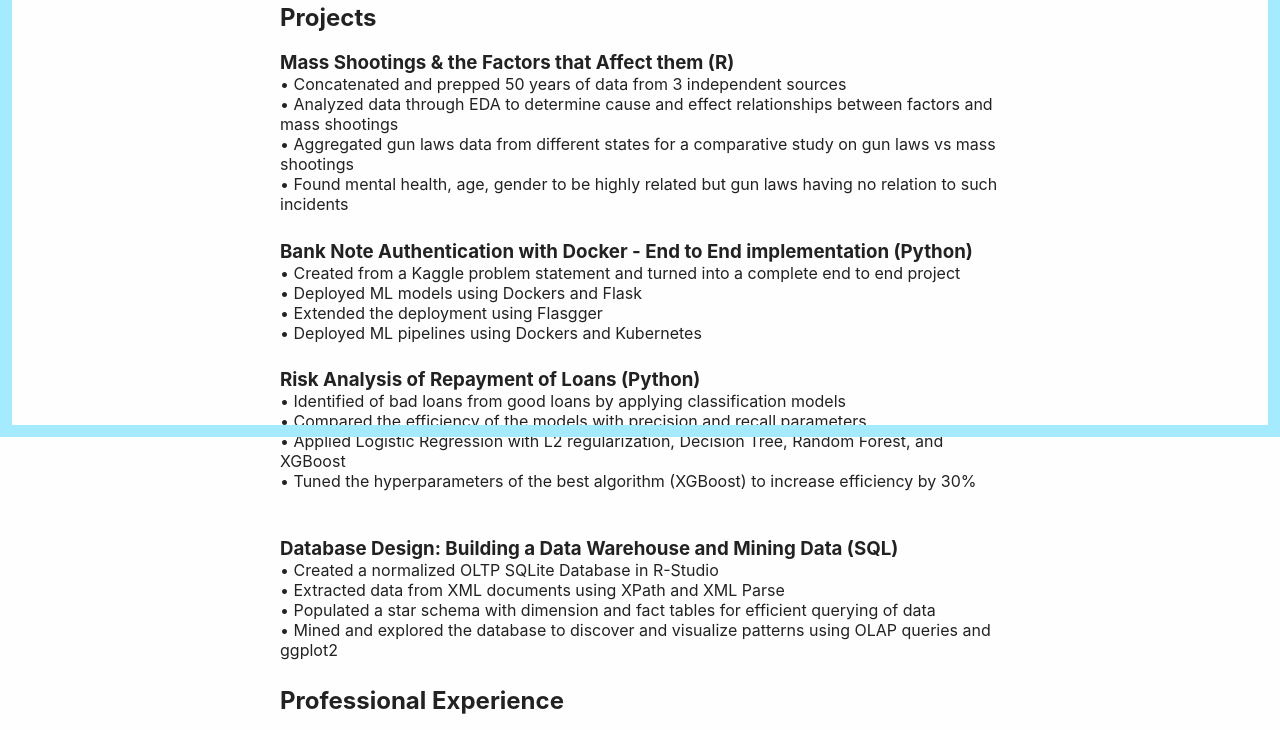
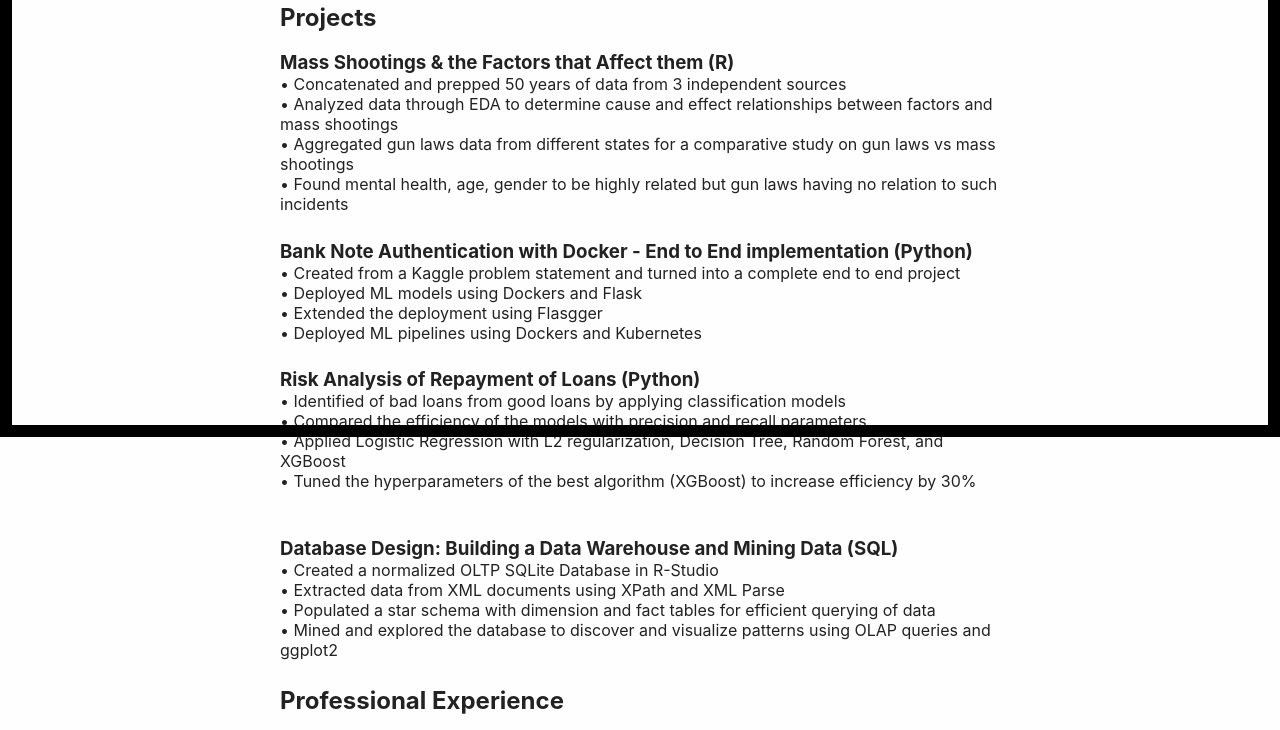
Before and after one commit to vedvyas04/build-your-own-website, a website: page index.html in a window 1280 px wide. Shown: the part 363-1093 px from the top of the page. Drawn offline with Linux system fonts and the light colour scheme.

Commit message:
black border

```diff
--- a/styles.css
+++ b/styles.css
@@ -73,7 +73,7 @@ body {
 }
 
 #top, #bottom, #left, #right {
-	background: #a5ebff;
+	background: black;
 	position: fixed;
 	}
 	#left, #right {
```
